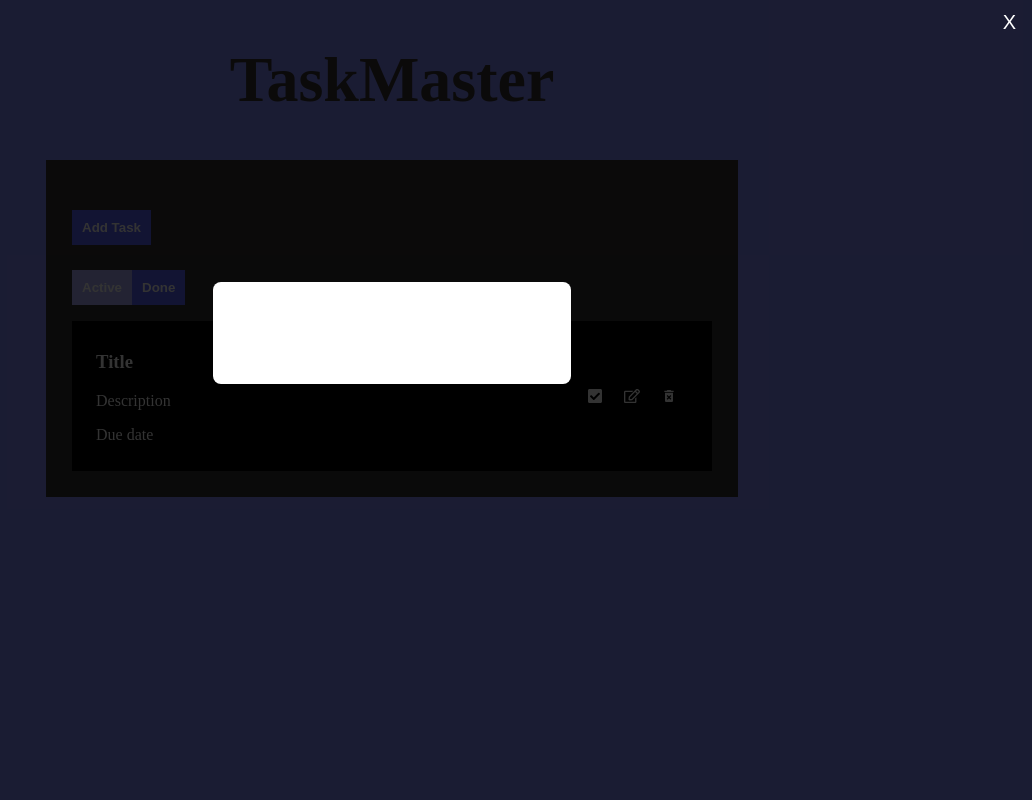
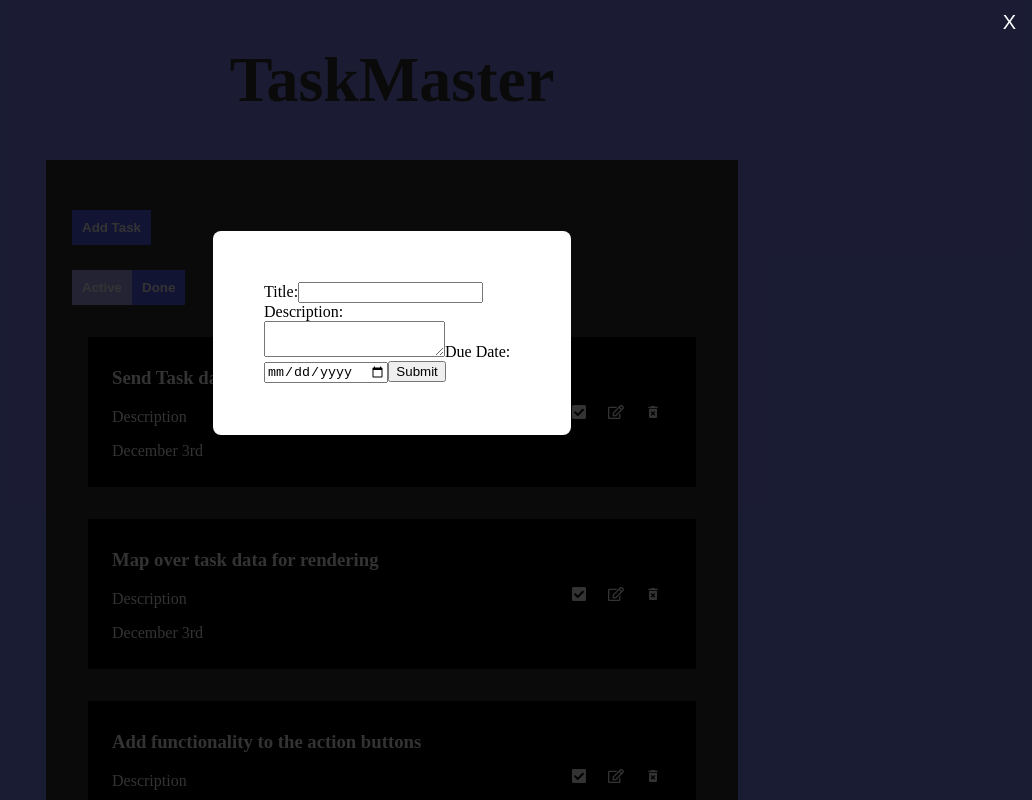
Before and after one commit to daniel22494/taskmaster, a React (Create React App) app: page / in a window 1280 px wide. Both pictures are taken after a click on the button "Add Task". Shown: the top 800 px of the page, without its empty margins (248-1280 px from the left). Built offline with nearby package versions, Linux system fonts and the light colour scheme.

Commit message:
marking 3 hours

```diff
--- a/src/components/AddTask/AddTask.jsx
+++ b/src/components/AddTask/AddTask.jsx
@@ -5,9 +5,29 @@ import { useState } from "react";
 
 function AddTask() {
     const [isAddTaskOpen, setAddTaskOpen] = useState(false);
+    const [taskData, setTaskData] = useState({
+        title: "",
+        description: "",
+        dueDate: "",
+      });
+
 
     const toggleAddModal = () => {
         setAddTaskOpen(!isAddTaskOpen);
+      };
+
+      const handleInputChange = (event) => {
+        const { name, value } = event.target;
+        setTaskData({
+          ...taskData,
+          [name]: value,
+        });
+      };
+
+      const handleSubmit = (event) => {
+        event.preventDefault();
+        console.log("Submitted Task Data:", taskData);
+        toggleAddModal();
       };
 
   return (
@@ -21,6 +41,38 @@ function AddTask() {
           <button className="modal-close-button" onClick={toggleAddModal}>
             X
           </button>
+          <form onSubmit={handleSubmit}>
+            <label>
+              Title:
+              <input
+                type="text"
+                name="title"
+                value={taskData.title}
+                onChange={handleInputChange}
+                required
+              />
+            </label>
+            <label>
+              Description:
+              <textarea
+                name="description"
+                value={taskData.description}
+                onChange={handleInputChange}
+                required
+              ></textarea>
+            </label>
+            <label>
+              Due Date:
+              <input
+                type="date"
+                name="dueDate"
+                value={taskData.dueDate}
+                onChange={handleInputChange}
+                required
+              />
+            </label>
+            <button type="submit">Submit</button>
+          </form>
           </div>
 
     </Modal>
--- a/src/components/AddTask/AddTask.scss
+++ b/src/components/AddTask/AddTask.scss
@@ -29,6 +29,7 @@
 
   /* Style for the modal content container */
   .modal-content {
+    color: black;
     background-color: #fff; /* White background */
     border-radius: 8px; /* Rounded corners */
     padding: 20px;
--- a/src/pages/LandingPage/LandingPage.jsx
+++ b/src/pages/LandingPage/LandingPage.jsx
@@ -23,9 +23,48 @@ function LandingPage() {
         <div className="tasks__list">
             <div className="tasks__list-item">
                 <div>
-                <h3>Title</h3>
+                <h3>Send Task data to Landing Page</h3>
                 <p>Description</p>
-                <p>Due date</p>
+                <p>December 3rd</p>
+                </div>
+                <div className="actions">
+                <FaCheckSquare />
+                <FaRegEdit/>
+                <MdDeleteForever />
+                </div>
+
+            </div>
+            <div className="tasks__list-item">
+                <div>
+                <h3>Map over task data for rendering</h3>
+                <p>Description</p>
+                <p>December 3rd</p>
+                </div>
+                <div className="actions">
+                <FaCheckSquare />
+                <FaRegEdit/>
+                <MdDeleteForever />
+                </div>
+
+            </div>
+            <div className="tasks__list-item">
+                <div>
+                <h3>Add functionality to the action buttons</h3>
+                <p>Description</p>
+                <p>December 3rd</p>
+                </div>
+                <div className="actions">
+                <FaCheckSquare />
+                <FaRegEdit/>
+                <MdDeleteForever />
+                </div>
+
+            </div>
+            <div className="tasks__list-item">
+                <div>
+                <h3>Integrate React Calendar and make due date interactive</h3>
+                <p>Description</p>
+                <p>December 3rd</p>
                 </div>
                 <div className="actions">
                 <FaCheckSquare />
--- a/src/pages/LandingPage/LandingPage.scss
+++ b/src/pages/LandingPage/LandingPage.scss
@@ -24,6 +24,7 @@ body{
     margin-left: auto;
     margin-right: auto;
     margin-top: 3%;
+    // border-radius: 2rem;
 
     // max-height: 80vh;
     &__add{
@@ -49,10 +50,12 @@ body{
         display: flex;
         flex-direction: column;
         &-item{
+            // border-radius: 2rem;
             background-color: black;
             display: flex;
             justify-content: space-between;
             padding: 0.7rem 1.5rem;
+            margin: 1rem;
         }
     }
 }
```
